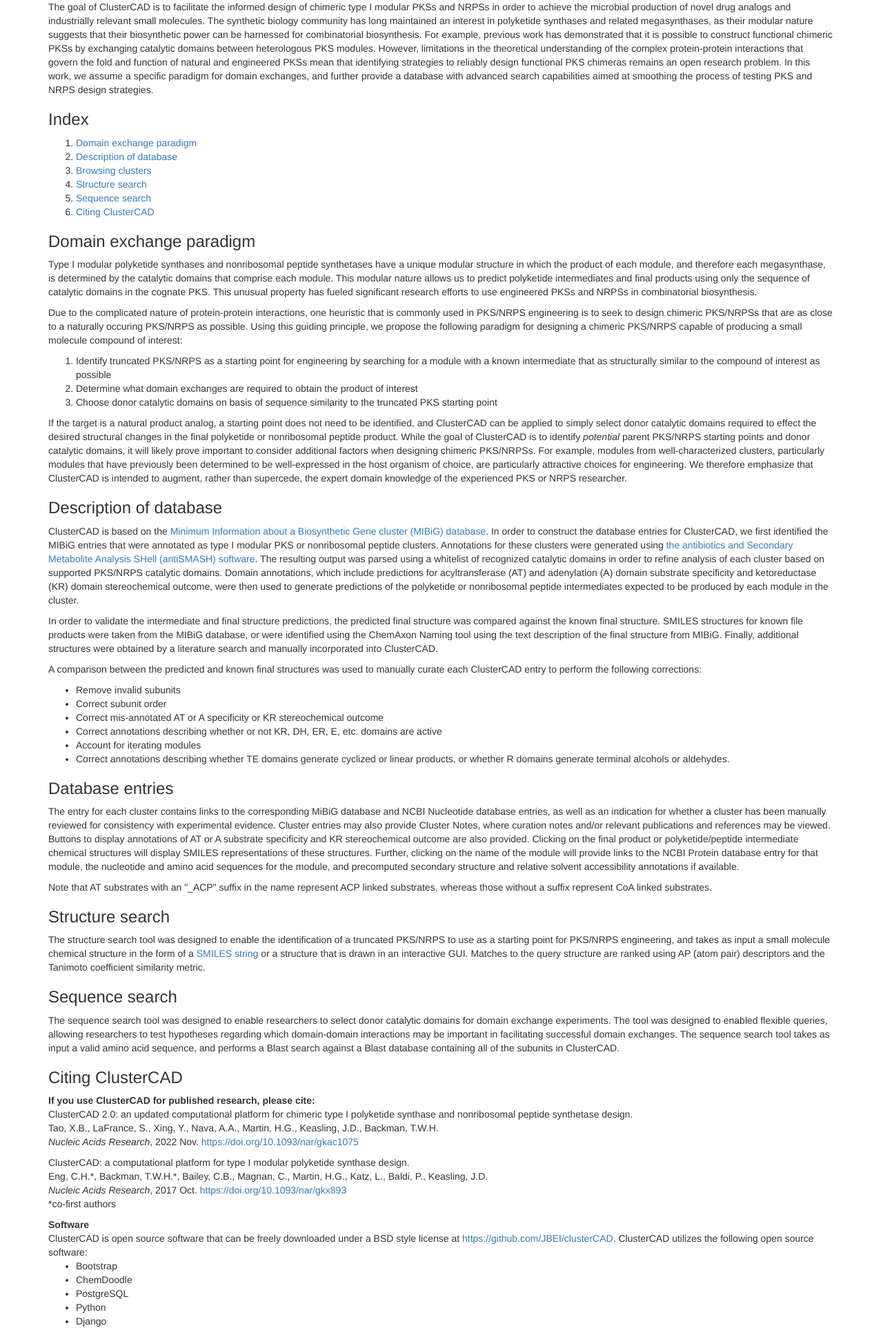
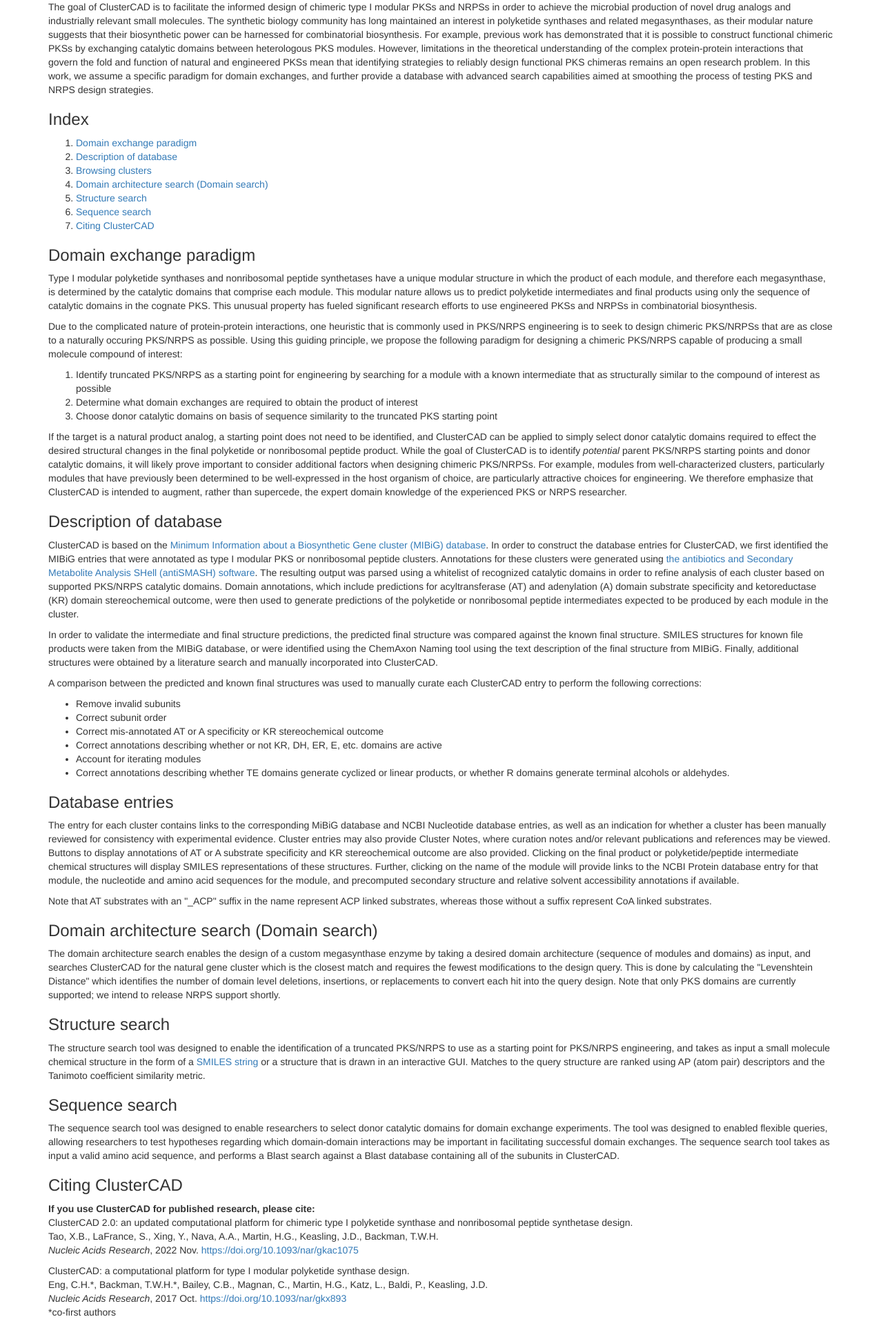
Before and after one commit to JBEI/clusterCAD, a Django app: template templates/about.html in a window 1280 px wide. Shown: the part 127-2052 px from the top of the page at 69% size. Run offline with Django 3.2, Linux system fonts and the light colour scheme; the template is opened without the code that fills it, so the values that code supplies are empty; parts of the project's set-up code (start-up, migrations or seed data) failed here and were passed over; some libraries are stand-ins or nearby versions.

Commit message:
updated about page with domain search + bug fix

```diff
--- a/templates/about.html
+++ b/templates/about.html
@@ -11,6 +11,7 @@ The goal of ClusterCAD is to facilitate the informed design of chimeric type I m
 <li class="roman"><a href="#exchange">Domain exchange paradigm</a></li>
 <li class="roman"><a href="#database">Description of database</a></li>
 <li class="roman"><a href="#browse">Browsing clusters</a></li>
+<li class="roman"><a href="#domain">Domain architecture search (Domain search)</a></li>
 <li class="roman"><a href="#structure">Structure search</a></li>
 <li class="roman"><a href="#sequence">Sequence search</a></li>
 <li class="roman"><a href="#citation">Citing ClusterCAD</a></li>
@@ -50,11 +51,16 @@ The goal of ClusterCAD is to facilitate the informed design of chimeric type I m
     <li>Correct annotations describing whether TE domains generate cyclized or linear products, or whether R domains generate terminal alcohols or aldehydes. </li>
 </ul>
 
-<a name="structure"></a>
+<a name="browse"></a>
 <h3>Database entries</h3>
 
 <p>The entry for each cluster contains links to the corresponding MiBiG database and NCBI Nucleotide database entries, as well as an indication for whether a cluster has been manually reviewed for consistency with experimental evidence. Cluster entries may also provide Cluster Notes, where curation notes and/or relevant publications and references may be viewed. Buttons to display annotations of AT or A substrate specificity and KR stereochemical outcome are also provided. Clicking on the final product or polyketide/peptide intermediate chemical structures will display SMILES representations of these structures. Further, clicking on the name of the module will provide links to the NCBI Protein database entry for that module, the nucleotide and amino acid sequences for the module, and precomputed secondary structure and relative solvent accessibility annotations if available.</p>
 <p>Note that AT substrates with an "_ACP" suffix in the name represent ACP linked substrates, whereas those without a suffix represent CoA linked substrates.</p>
+
+<a name="domain"></a>
+<h3>Domain architecture search (Domain search)</h3>
+
+<p>The domain architecture search enables the design of a custom megasynthase enzyme by taking a desired domain architecture (sequence of modules and domains) as input, and searches ClusterCAD for the natural gene cluster which is the closest match and requires the fewest modifications to the design query. This is done by calculating the "Levenshtein Distance" which identifies the number of domain level deletions, insertions, or replacements to convert each hit into the query design. Note that only PKS domains are currently supported; we intend to release NRPS support shortly.</p>
 
 <a name="structure"></a>
 <h3>Structure search</h3>
```
